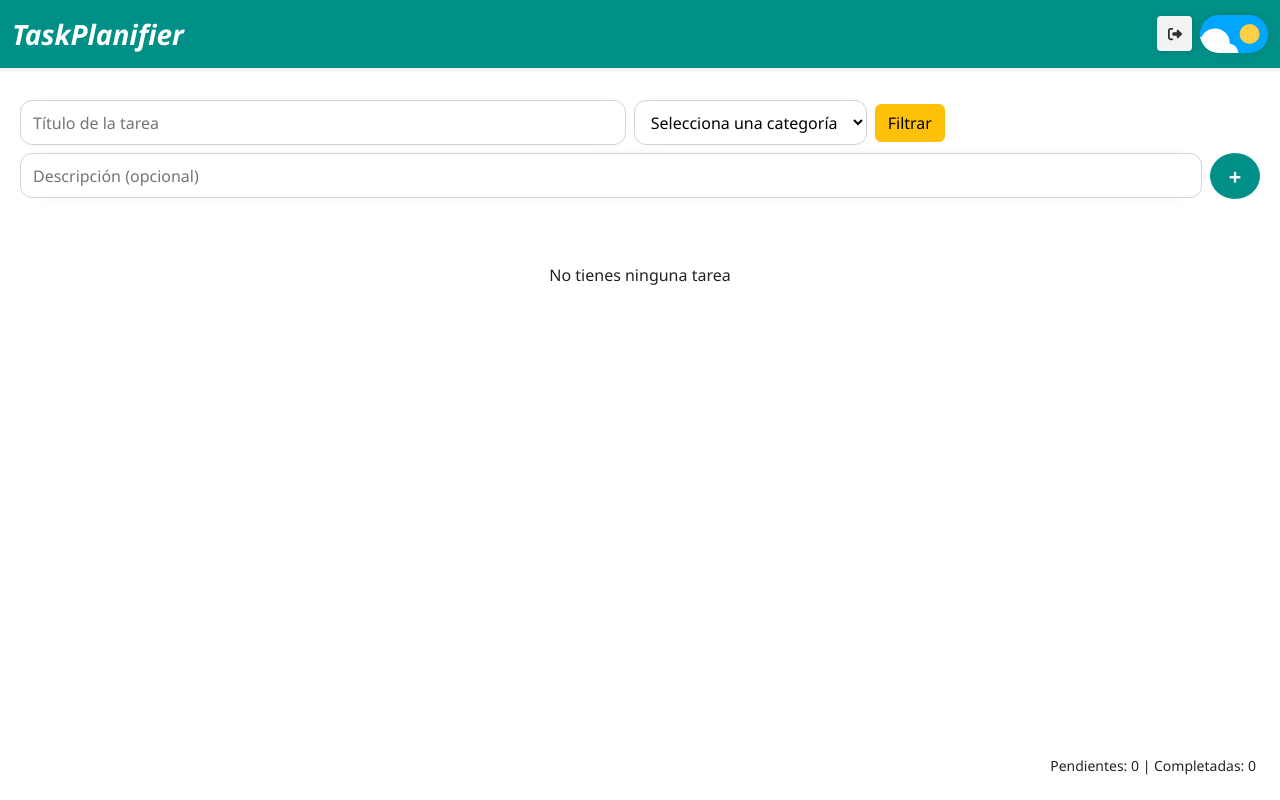
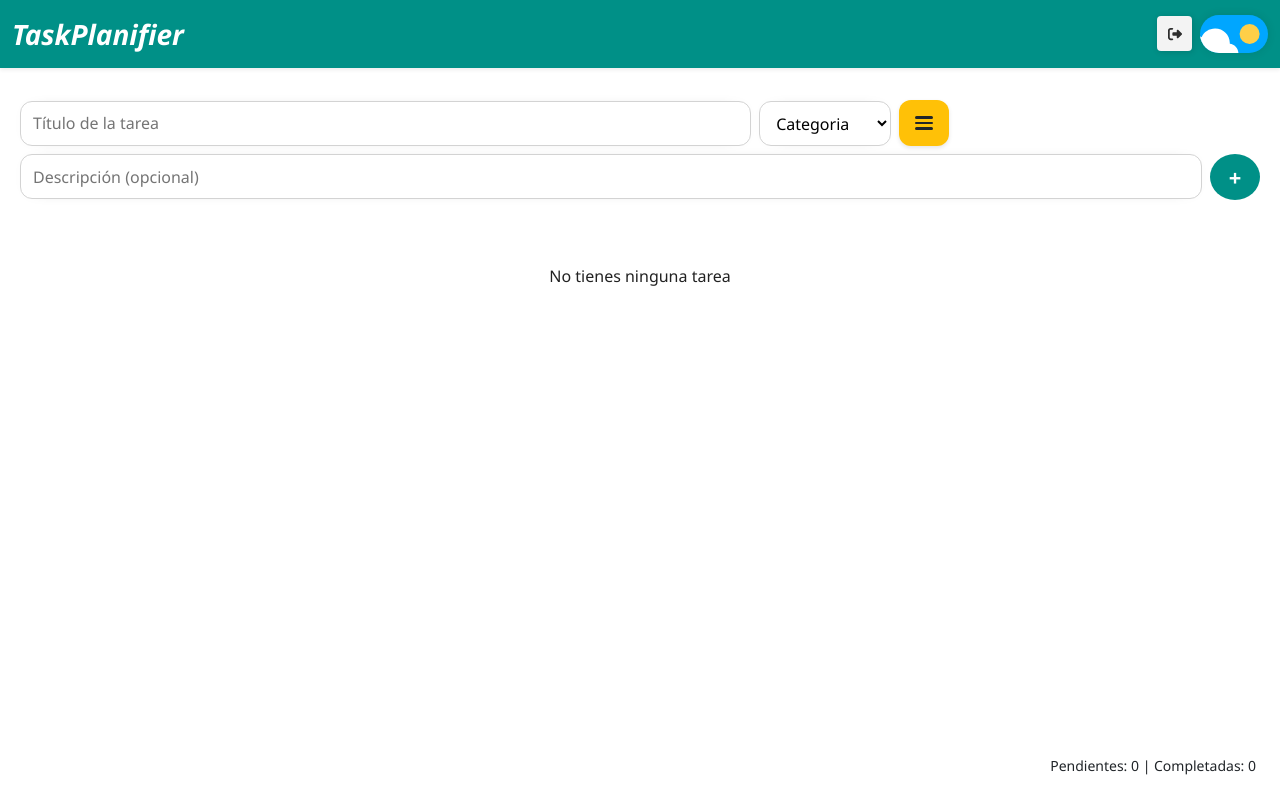
Before and after one commit to CesarDevtools/Proyect_To_Do_List, a plain HTML site: page index.html in a window 1280 px wide. Drawn offline with nearby package versions, Linux system fonts and the light colour scheme.

Commit message:
Actualizar botón de filtrar con diseño de menú hamburguesa y estilos mejorados

```diff
--- a/index.html
+++ b/index.html
@@ -73,7 +73,7 @@
         <!-- Select: Categoría -->
         <div class="col-auto">
           <select id="tareaCategoria">
-            <option value="" disabled selected>Selecciona una categoría</option>
+            <option value="" disabled selected>Categoria</option>
             <option value="Hogar">Hogar</option>
             <option value="Salud">Salud</option>
             <option value="Trabajo">Trabajo</option>
@@ -81,10 +81,16 @@
           </select>
         </div>
         <!-- Botón: Filtrar y opciones de filtro -->
-        <div class="col-auto">
-          <button type="button" id="botonFiltrar" class="btn btn-warning botonFiltrar">Filtrar</button>
+        <div class="col-auto d-flex align-items-center gap-2">
+          <button type="button" id="botonFiltrar" class="filter-button" title="Filtrar tareas">
+            <span class="hamburger-icon">
+              <span></span>
+              <span></span>
+              <span></span>
+            </span>
+          </button>
           <!-- Opciones de filtrado (espacio siempre reservado) -->
-          <div id="filtrosOpciones" class="btn-group ms-2" role="group">
+          <div id="filtrosOpciones" class="btn-group" role="group">
             <button id="filtroTodas" type="button" class="btn btn-outline-secondary">Todas</button>
             <button id="filtroCompletadas" type="button" class="btn btn-outline-success">Completadas</button>
             <button id="filtroPendientes" type="button" class="btn btn-outline-danger">Pendientes</button>
--- a/styles/components.css
+++ b/styles/components.css
@@ -1,6 +1,72 @@
 /* ===========================
    COMPONENTS.CSS - FORMULARIOS, LISTAS Y DROPDOWNS
 =========================== */
+
+/* ===========================
+   BOTÓN FILTRAR CUADRADO
+=========================== */
+/* Botón cuadrado con hamburger menu */
+.filter-button {
+  position: relative;
+  width: 50px; /* Mismo ancho que el botón "+" */
+  height: 46px; /* Misma altura que el botón "+" */
+  border-radius: 12px; /* Esquinas redondeadas */
+  border: none;
+  cursor: pointer;
+  background-color: #ffc107; /* Color amarillo de Bootstrap warning */
+  transition: all 0.2s ease;
+  display: inline-flex; /* Cambio de flex a inline-flex */
+  align-items: center;
+  justify-content: center;
+  flex-shrink: 0;
+  box-shadow: 0 2px 4px rgba(0, 0, 0, 0.1);
+  vertical-align: middle; /* Para mejor alineación */
+}
+
+.filter-button:hover {
+  background-color: #ffca2c;
+  transform: translateY(-1px);
+  box-shadow: 0 4px 8px rgba(0, 0, 0, 0.15);
+}
+
+.filter-button:active {
+  transform: scale(0.96);
+}
+
+/* Ícono hamburger menu */
+.hamburger-icon {
+  display: flex;
+  flex-direction: column;
+  gap: 3px;
+  align-items: center;
+  justify-content: center;
+}
+
+.hamburger-icon span {
+  width: 18px;
+  height: 2.5px;
+  background-color: #212529; /* Color oscuro para contraste */
+  border-radius: 2px;
+  transition: all 0.3s ease;
+}
+
+/* Animación del hamburger al hover */
+.filter-button:hover .hamburger-icon span:nth-child(1) {
+  transform: translateY(1px);
+}
+
+.filter-button:hover .hamburger-icon span:nth-child(3) {
+  transform: translateY(-1px);
+}
+
+/* Tema oscuro para el botón filtrar */
+body.bg-dark .filter-button {
+  background-color: #ffca2c;
+}
+
+body.bg-dark .filter-button:hover {
+  background-color: #ffd60a;
+}
 
 /* ===========================
    BOTONES ANIMADOS
```
